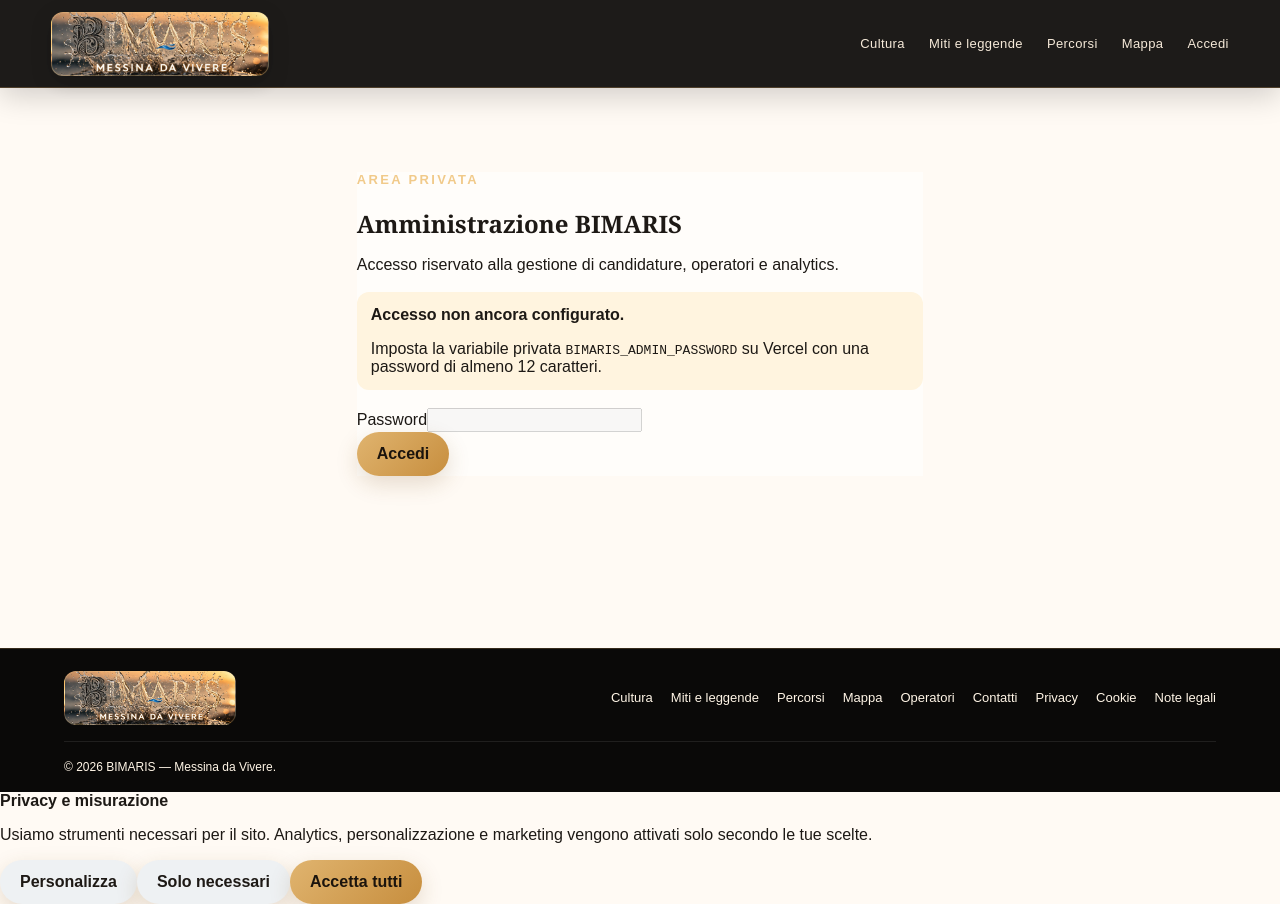
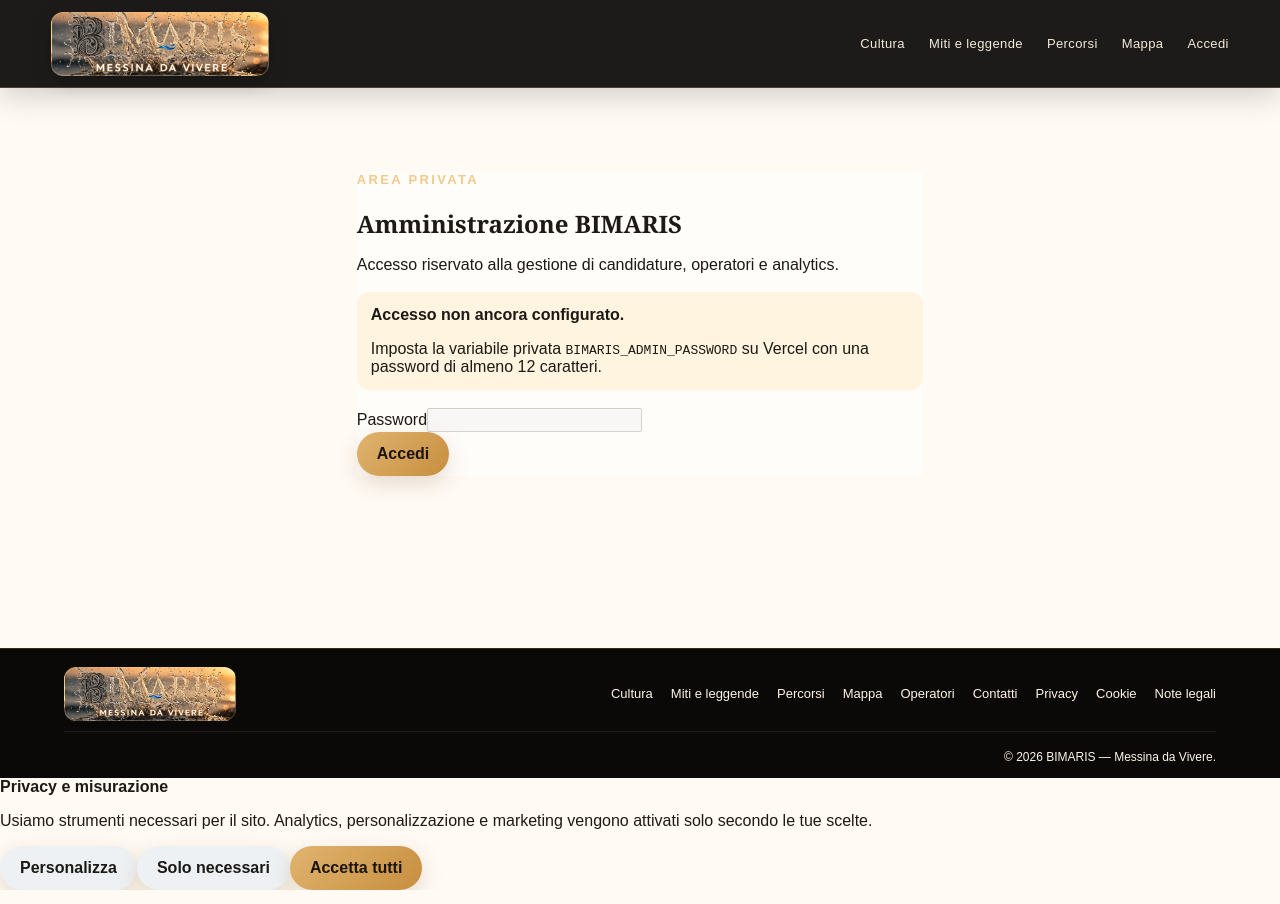
Before and after one commit to giovannibrunetto/bimaris-platform, a Next.js app in the folder apps/web/: page /admin/login in a window 1280 px wide. Built offline with nearby package versions, Linux system fonts and the light colour scheme.

Commit message:
Align footer navigation beside logo

```diff
--- a/apps/web/app/home-polish.css
+++ b/apps/web/app/home-polish.css
@@ -81,8 +81,8 @@
 
 /* Keep the footer as a compact closing band rather than another full page section. */
 .footer {
-  padding:22px clamp(22px,5vw,64px) 18px;
-  gap:14px;
+  padding:18px clamp(22px,5vw,64px) 14px;
+  gap:10px 26px;
 }
 .footer-brand {
   width:172px;
@@ -93,8 +93,33 @@
   line-height:1.25;
 }
 .footer .muted {
-  margin:2px 0 0;
+  margin:0;
   font-size:12px;
+}
+
+@media (min-width:761px) {
+  .footer {
+    display:grid;
+    grid-template-columns:172px minmax(0,1fr);
+    align-items:center;
+  }
+  .footer-brand {
+    grid-column:1;
+    grid-row:1;
+  }
+  .footer-links {
+    grid-column:2;
+    grid-row:1;
+    display:flex;
+    flex-wrap:wrap;
+    align-items:center;
+    justify-content:flex-end;
+  }
+  .footer .muted {
+    grid-column:1 / -1;
+    grid-row:2;
+    text-align:right;
+  }
 }
 
 @media (max-width:760px) {
```
